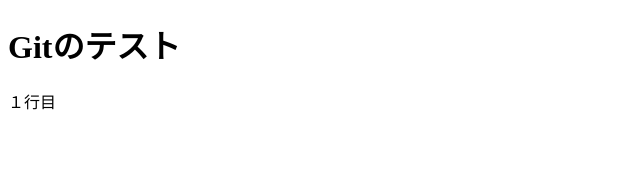
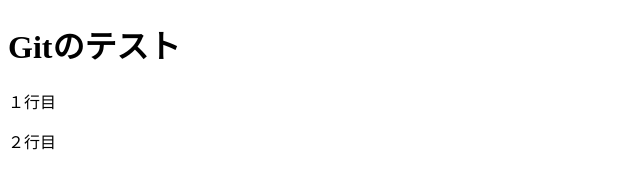
Before and after one commit to miraino-sakagami-tadashi/work-test, a plain HTML site: page index.html in a window 1280 px wide. Shown: the full height of the page, 0-640 px from the left. Drawn offline with Linux system fonts and the light colour scheme.

Commit message:
２行目を追加した

```diff
--- a/index.html
+++ b/index.html
@@ -9,5 +9,6 @@
 <body>
     <h1>Gitのテスト</h1>
     <p>１行目</p>
+    <p>２行目</p>
 </body>
 </html>
```
